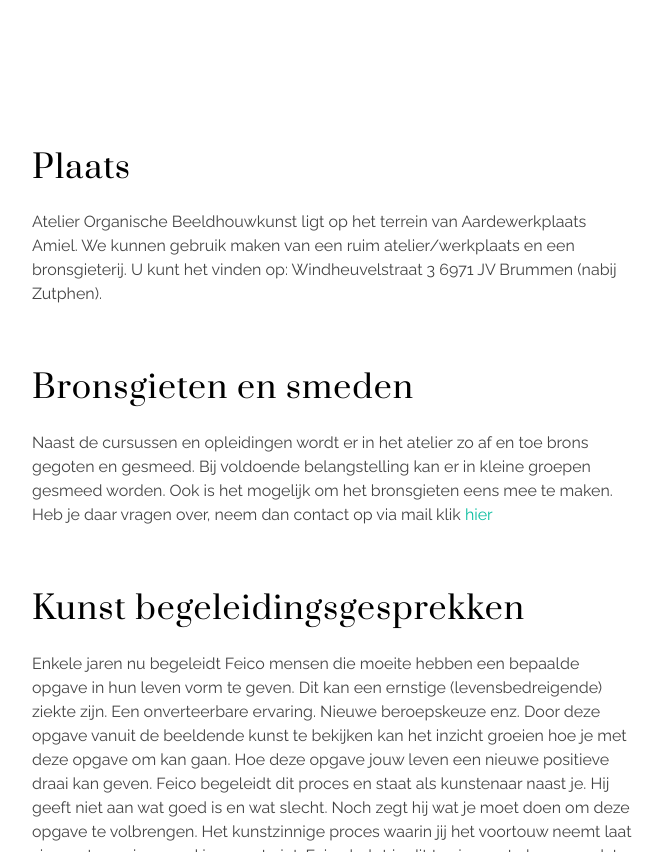
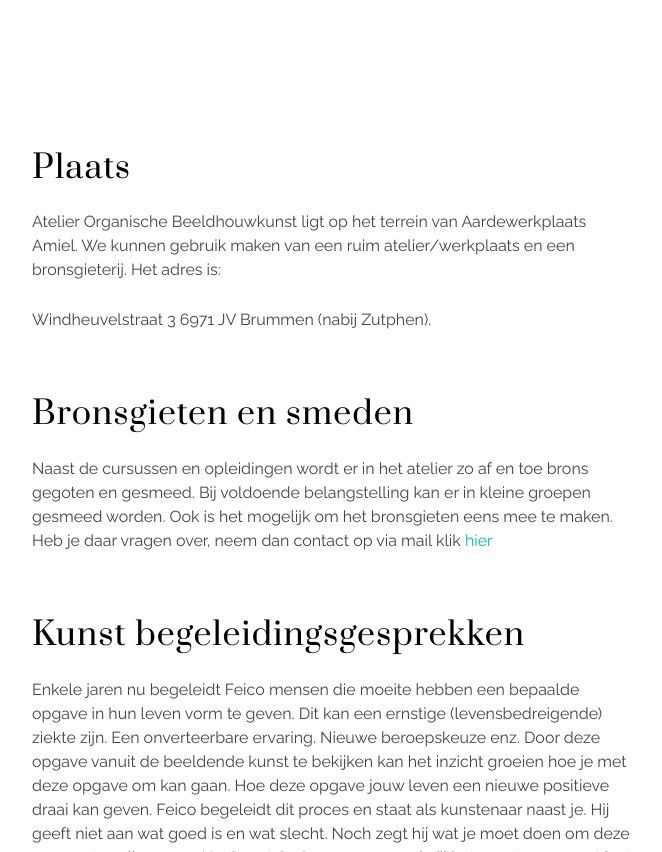
Before and after one commit to feicohajonides2020/feicohajonides2020.github.io, a Jekyll site: the page built from opleiding.md, in a window 1280 px wide and 900 px high, scrolled down 676 px, cut to the strip 48-900 px from the top of the window. Shown: the whole strip, without its empty margins (308-970 px from the left). Built offline with Jekyll 4.4.1, drawn with Linux system fonts in a browser that asks for light colours.

Commit message:
Update opleiding.md

```diff
--- a/opleiding.md
+++ b/opleiding.md
@@ -12,9 +12,11 @@ header:
 
 Atelier Organische Beeldhouwkunst ligt op het terrein van Aardewerkplaats Amiel.
 We kunnen gebruik maken van een ruim atelier/werkplaats  en een bronsgieterij.
-U kunt het vinden op:
+Het adres is:
+
 Windheuvelstraat 3
-6971 JV Brummen (nabij Zutphen).
+6971 JV Brummen
+(nabij Zutphen).
 
 
 ## Bronsgieten en smeden
```
